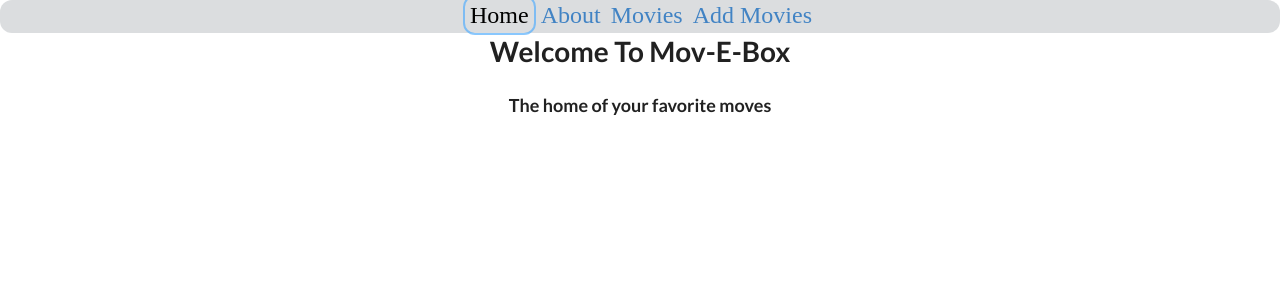
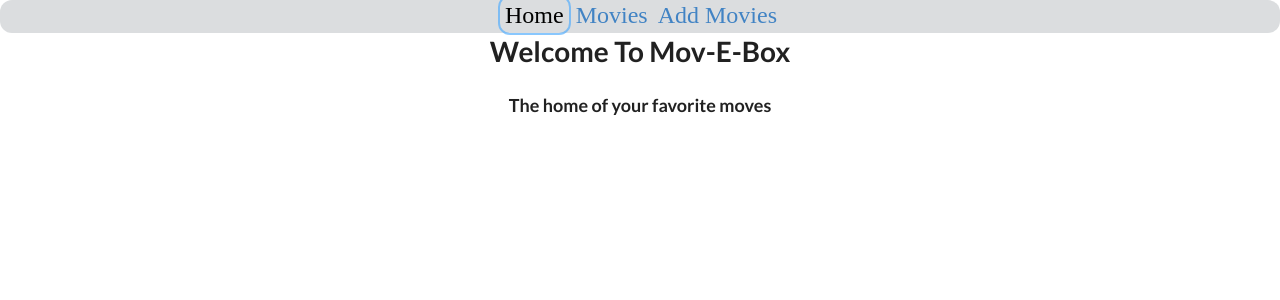
Before and after one commit to jsoto007/mov-e-box, a React (Create React App) app: page / in a window 1280 px wide. Shown: the top 300 px of the page. Built offline with nearby package versions, Linux system fonts and the light colour scheme; data requests are answered from the project's data file.

Commit message:
removed the about component

```diff
--- a/src/components/About.js
+++ /dev/null
@@ -1,15 +0,0 @@
-import React from "react";
-
-function About() {
-
-    return (
-        <div>
-          #About component
-            <li>
-
-            </li>
-        </div>
-    )
-}
-
-export default About;
--- a/src/components/App.js
+++ b/src/components/App.js
@@ -5,7 +5,6 @@ import Header from "./Header"
 import MovieContainer from './MovieContainer';
 import NavBar from './NavBar';
 import MovieInfo from "./MovieInfo"
-import About from './About';
 import NewMovieForm from './NewMovieForm';
 
 
@@ -37,9 +36,6 @@ function App() {
           <Route  exact path="/movies/:id">
             <MovieInfo movieData={movieData} />
           </Route>
-          <Route exact path="/about">
-            <About />
-          </Route>
           <Route path="/add-movies">
             <NewMovieForm onAddItem={handleAddItem} />
           </Route>
--- a/src/components/NavBar.js
+++ b/src/components/NavBar.js
@@ -10,12 +10,6 @@ function NavBar() {
               exact
               >
                 Home
-            </NavLink>
-            <NavLink
-              className="nav-link"
-              to="about"
-              >
-                About
             </NavLink>
             <NavLink
               className="nav-link"
```
